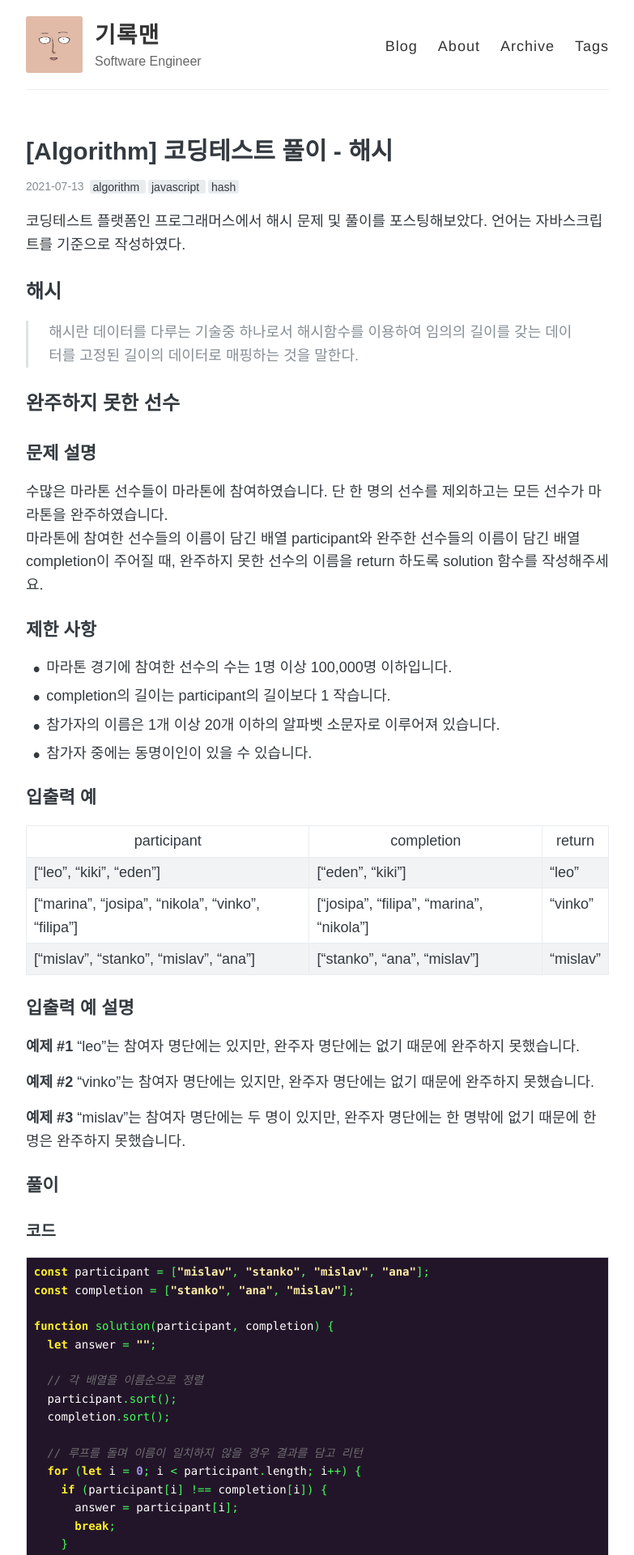
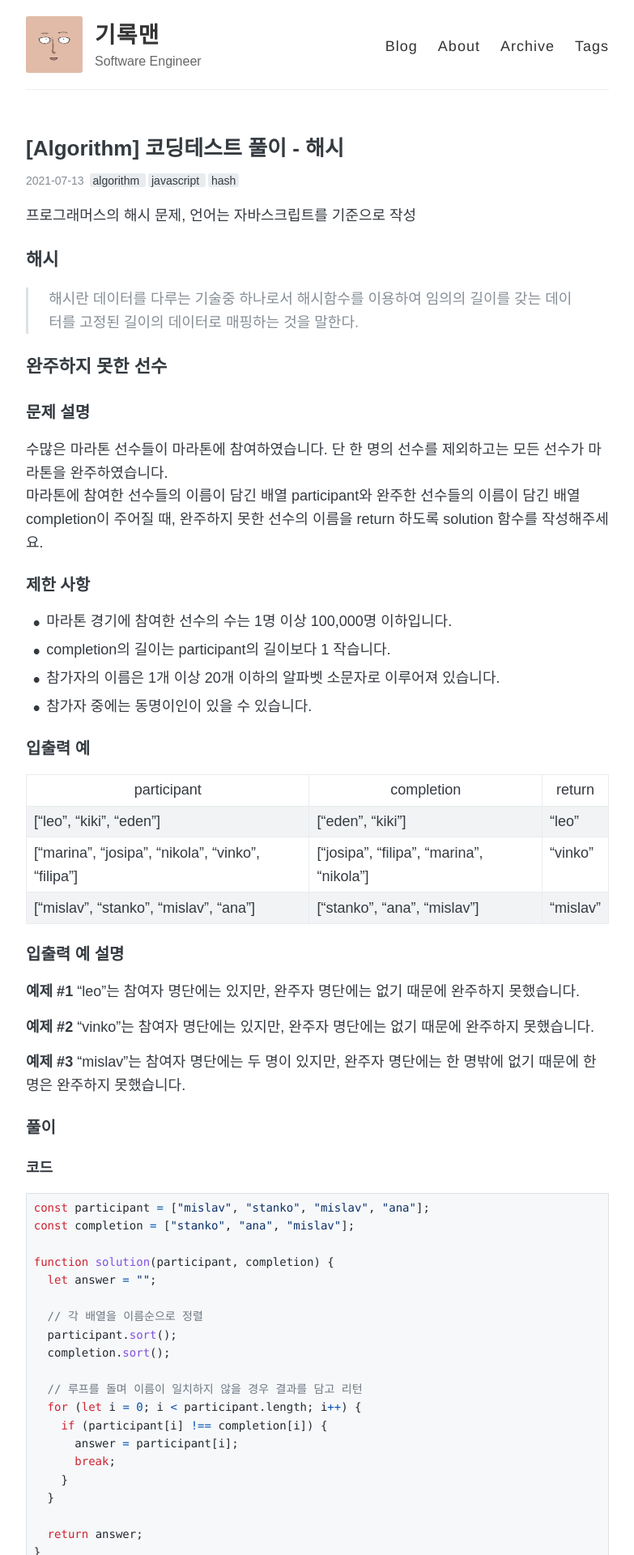
Before and after one commit to recordhouse/recordhouse.github.io, a Jekyll site: the page built from _posts/2021-07-13-coding-test-hash.md, in a window 1280 px wide. Shown: the top 1920 px of the page at 81% size, without its empty margins (248-1031 px from the left). Built offline with Jekyll 4.4.1, drawn with Linux system fonts in a browser that asks for light colours; some web fonts are replaced.

Commit message:
블로그 스타일 변경

```diff
--- a/_posts/2021-07-13-coding-test-hash.md
+++ b/_posts/2021-07-13-coding-test-hash.md
@@ -6,7 +6,7 @@
 tag: [algorithm, javascript, hash]
 ---
 
-코딩테스트 플랫폼인 프로그래머스에서 해시 문제 및 풀이를 포스팅해보았다. 언어는 자바스크립트를 기준으로 작성하였다.
+프로그래머스의 해시 문제, 언어는 자바스크립트를 기준으로 작성
 
 ## 해시
 > 해시란 데이터를 다루는 기술중 하나로서 해시함수를 이용하여 임의의 길이를 갖는 데이터를 고정된 길이의 데이터로 매핑하는 것을 말한다.
--- a/_sass/_highlights.scss
+++ b/_sass/_highlights.scss
@@ -17,171 +17,115 @@
   margin: 1em 0;
   overflow: scroll;
 }
-
 .highlight table td { padding: 5px; }
 .highlight table pre { margin: 0; }
-.highlight {
-  color: #FFFFFF;
-  background-color: #231529;
+.highlight, .highlight .w {
+  color: #24292f;
+  background-color: #f6f8fa;
 }
-.highlight .c, .highlight .ch, .highlight .cd, .highlight .cm, .highlight .cpf, .highlight .c1, .highlight .cs {
-  color: #6D6E70;
-  font-style: italic;
+.highlight .k, .highlight .kd, .highlight .kn, .highlight .kp, .highlight .kr, .highlight .kt, .highlight .kv {
+  color: #cf222e;
 }
-.highlight .cp {
-  color: #41ff5b;
+.highlight .gr {
+  color: #f6f8fa;
+}
+.highlight .gd {
+  color: #82071e;
+  background-color: #ffebe9;
+}
+.highlight .nb {
+  color: #953800;
+}
+.highlight .nc {
+  color: #953800;
+}
+.highlight .no {
+  color: #953800;
+}
+.highlight .nn {
+  color: #953800;
+}
+.highlight .sr {
+  color: #116329;
+}
+.highlight .na {
+  color: #116329;
+}
+.highlight .nt {
+  color: #116329;
+}
+.highlight .gi {
+  color: #116329;
+  background-color: #dafbe1;
+}
+.highlight .kc {
+  color: #0550ae;
+}
+.highlight .l, .highlight .ld, .highlight .m, .highlight .mb, .highlight .mf, .highlight .mh, .highlight .mi, .highlight .il, .highlight .mo, .highlight .mx {
+  color: #0550ae;
+}
+.highlight .sb {
+  color: #0550ae;
+}
+.highlight .bp {
+  color: #0550ae;
+}
+.highlight .ne {
+  color: #0550ae;
+}
+.highlight .nl {
+  color: #0550ae;
+}
+.highlight .py {
+  color: #0550ae;
+}
+.highlight .nv, .highlight .vc, .highlight .vg, .highlight .vi, .highlight .vm {
+  color: #0550ae;
+}
+.highlight .o, .highlight .ow {
+  color: #0550ae;
+}
+.highlight .gh {
+  color: #0550ae;
   font-weight: bold;
 }
-.highlight .err {
-  color: #FFFFFF;
-  background-color: #CC0000;
-}
-.highlight .gr {
-  color: #FFFFFF;
-  background-color: #CC0000;
-}
-.highlight .k, .highlight .kd, .highlight .kv {
-  color: #FFF02A;
+.highlight .gu {
+  color: #0550ae;
   font-weight: bold;
 }
-.highlight .o, .highlight .ow {
-  color: #41ff5b;
+.highlight .s, .highlight .sa, .highlight .sc, .highlight .dl, .highlight .sd, .highlight .s2, .highlight .se, .highlight .sh, .highlight .sx, .highlight .s1, .highlight .ss {
+  color: #0a3069;
 }
-.highlight .p, .highlight .pi {
-  color: #41ff5b;
+.highlight .nd {
+  color: #8250df;
 }
-.highlight .gd {
-  color: #CC0000;
+.highlight .nf, .highlight .fm {
+  color: #8250df;
 }
-.highlight .gi {
-  color: #3FB34F;
+.highlight .err {
+  color: #f6f8fa;
+  background-color: #82071e;
+}
+.highlight .c, .highlight .ch, .highlight .cd, .highlight .cm, .highlight .cp, .highlight .cpf, .highlight .c1, .highlight .cs {
+  color: #6e7781;
+}
+.highlight .gl {
+  color: #6e7781;
+}
+.highlight .gt {
+  color: #6e7781;
+}
+.highlight .ni {
+  color: #24292f;
+}
+.highlight .si {
+  color: #24292f;
 }
 .highlight .ge {
+  color: #24292f;
   font-style: italic;
 }
 .highlight .gs {
+  color: #24292f;
   font-weight: bold;
 }
-.highlight .gt {
-  color: #FFFFFF;
-  background-color: #766DAF;
-}
-.highlight .gl {
-  color: #FFFFFF;
-  background-color: #766DAF;
-}
-.highlight .kc {
-  color: #9f93e6;
-  font-weight: bold;
-}
-.highlight .kn {
-  color: #FFFFFF;
-  font-weight: bold;
-}
-.highlight .kp {
-  color: #FFFFFF;
-  font-weight: bold;
-}
-.highlight .kr {
-  color: #FFFFFF;
-  font-weight: bold;
-}
-.highlight .gh {
-  color: #FFFFFF;
-  font-weight: bold;
-}
-.highlight .gu {
-  color: #FFFFFF;
-  font-weight: bold;
-}
-.highlight .kt {
-  color: #FAAF4C;
-  font-weight: bold;
-}
-.highlight .no {
-  color: #FAAF4C;
-  font-weight: bold;
-}
-.highlight .nc {
-  color: #FAAF4C;
-  font-weight: bold;
-}
-.highlight .nd {
-  color: #FAAF4C;
-  font-weight: bold;
-}
-.highlight .nn {
-  color: #FAAF4C;
-  font-weight: bold;
-}
-.highlight .bp {
-  color: #FAAF4C;
-  font-weight: bold;
-}
-.highlight .ne {
-  color: #FAAF4C;
-  font-weight: bold;
-}
-.highlight .nl {
-  color: #9f93e6;
-  font-weight: bold;
-}
-.highlight .nt {
-  color: #9f93e6;
-  font-weight: bold;
-}
-.highlight .m, .highlight .mb, .highlight .mf, .highlight .mh, .highlight .mi, .highlight .il, .highlight .mo, .highlight .mx {
-  color: #9f93e6;
-  font-weight: bold;
-}
-.highlight .ld {
-  color: #9f93e6;
-  font-weight: bold;
-}
-.highlight .ss {
-  color: #9f93e6;
-  font-weight: bold;
-}
-.highlight .s, .highlight .sb, .highlight .dl, .highlight .sd, .highlight .s2, .highlight .sh, .highlight .sx, .highlight .sr, .highlight .s1 {
-  color: #fff0a6;
-  font-weight: bold;
-}
-.highlight .sa {
-  color: #FFF02A;
-  font-weight: bold;
-}
-.highlight .se {
-  color: #FAAF4C;
-  font-weight: bold;
-}
-.highlight .sc {
-  color: #FAAF4C;
-  font-weight: bold;
-}
-.highlight .si {
-  color: #FAAF4C;
-  font-weight: bold;
-}
-.highlight .nb {
-  font-weight: bold;
-}
-.highlight .ni {
-  color: #999999;
-  font-weight: bold;
-}
-.highlight .w {
-  color: #BBBBBB;
-}
-.highlight .nf, .highlight .fm {
-  color: #41ff5b;
-}
-.highlight .py {
-  color: #41ff5b;
-}
-.highlight .na {
-  color: #41ff5b;
-}
-.highlight .nv, .highlight .vc, .highlight .vg, .highlight .vi, .highlight .vm {
-  color: #41ff5b;
-  font-weight: bold;
-}
--- a/style.scss
+++ b/style.scss
@@ -46,21 +46,17 @@
 }
 
 h1 {
-  font-size: 30px;
+  font-size: 26px;
   a {
     color: inherit;
   }
 }
 
 h2 {
-  font-size: 24px;
+  font-size: 22px;
 }
 
 h3 {
-  font-size: 22px;
-}
-
-h4 {
   font-size: 20px;
 }
 
```
Also changed, not shown: _posts/2022-12-03-react-eslint-prettier.md (+5 -6 lines), _posts/2022-12-10-git-account-change.md (+0 -1 lines).
